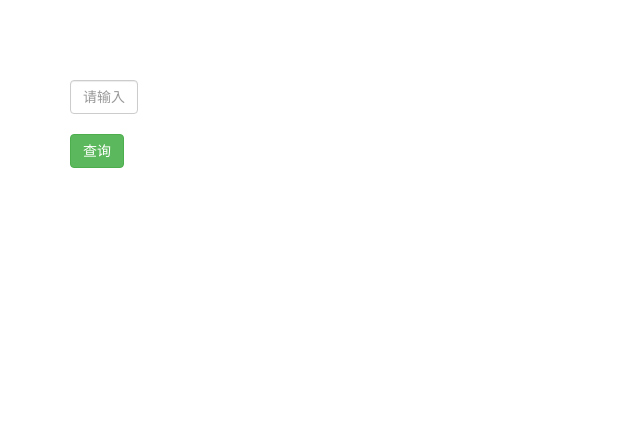
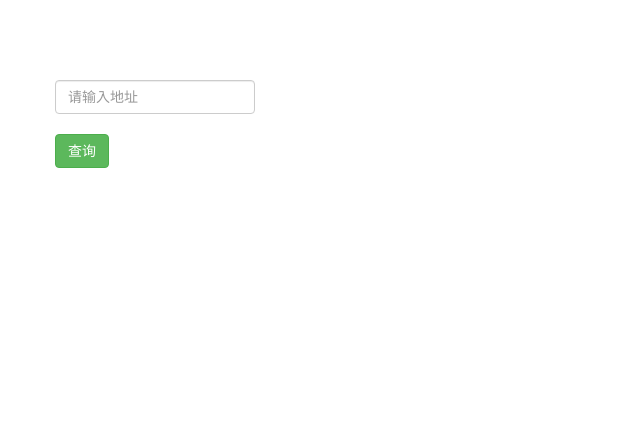
Before and after one commit to poppetman/Echarts-, a plain HTML site: page index.html in a window 1280 px wide. Shown: the whole page, without its empty margins (0-640 px from the left). Drawn offline with Linux system fonts and the light colour scheme.

Commit message:
Update index.html

```diff
--- a/index.html
+++ b/index.html
@@ -8,13 +8,13 @@
 <body>
 <div class="container" style="margin-top:80px;">
 	<div class="row">
-		<div class="col-md-1 col-offset-1">
+		<div style="width: 200px;margin-bottom: 50px;">
 			<form class="from-horizontal">
 				<input id="place-input" type="text" class="form-control" placeholder="请输入地址" name="">
 				<button type="button" id="search-btn" class="btn btn-success" style="margin-top:20px;">查询</button>
 			</form>
 		</div>
-		<div class="col-md-3">
+		<div>
 			<div id="main" style="height: 200px;width: 200px">
 
 			</div>
```
